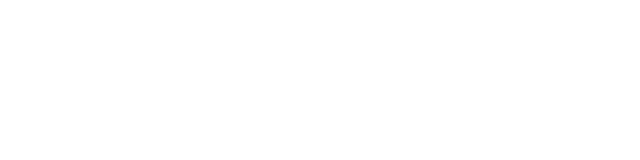
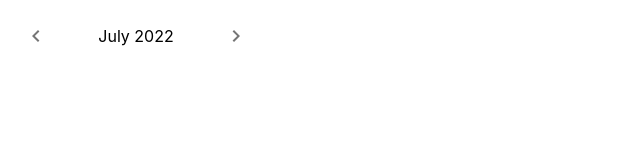
Before and after one commit to shraddha-1402/Calendar-Clone, a React (Create React App) app: page / in a window 1280 px wide. Shown: the top 160 px of the page, without its empty margins (0-640 px from the left). Built offline with nearby package versions, Linux system fonts and the light colour scheme.

Commit message:
feat: month change component

```diff
--- /dev/null
+++ b/src/App.css
@@ -0,0 +1,11 @@
+.month-change-container {
+  display: flex;
+  align-items: center;
+  gap: 1rem;
+  margin: 1rem;
+}
+
+.month-display {
+  width: 8rem;
+  text-align: center;
+}
--- a/src/App.js
+++ b/src/App.js
@@ -1,5 +1,33 @@
-function App() {
-  return <div className="App"></div>;
-}
+import "./App.css";
+import { useState } from "react";
+import { IconButton } from "@mui/material";
+import ChevronLeftIcon from "@mui/icons-material/ChevronLeft";
+import ChevronRightIcon from "@mui/icons-material/ChevronRight";
+import { getMonthsFirstDate } from "./utils/dateFunctions";
+import { Months } from "./constants";
+
+const App = () => {
+  const [firstDateTimestamp, setFirstDateTimestamp] = useState(
+    getMonthsFirstDate(new Date())
+  );
+
+  const { month, year } = firstDateTimestamp;
+
+  return (
+    <div className="App">
+      <div className="month-change-container">
+        <IconButton aria-label="chevron-left">
+          <ChevronLeftIcon />
+        </IconButton>
+        <span className="month-display">
+          {Months[month]} {year}
+        </span>
+        <IconButton aria-label="chevron-right">
+          <ChevronRightIcon />
+        </IconButton>
+      </div>
+    </div>
+  );
+};
 
 export default App;
```
